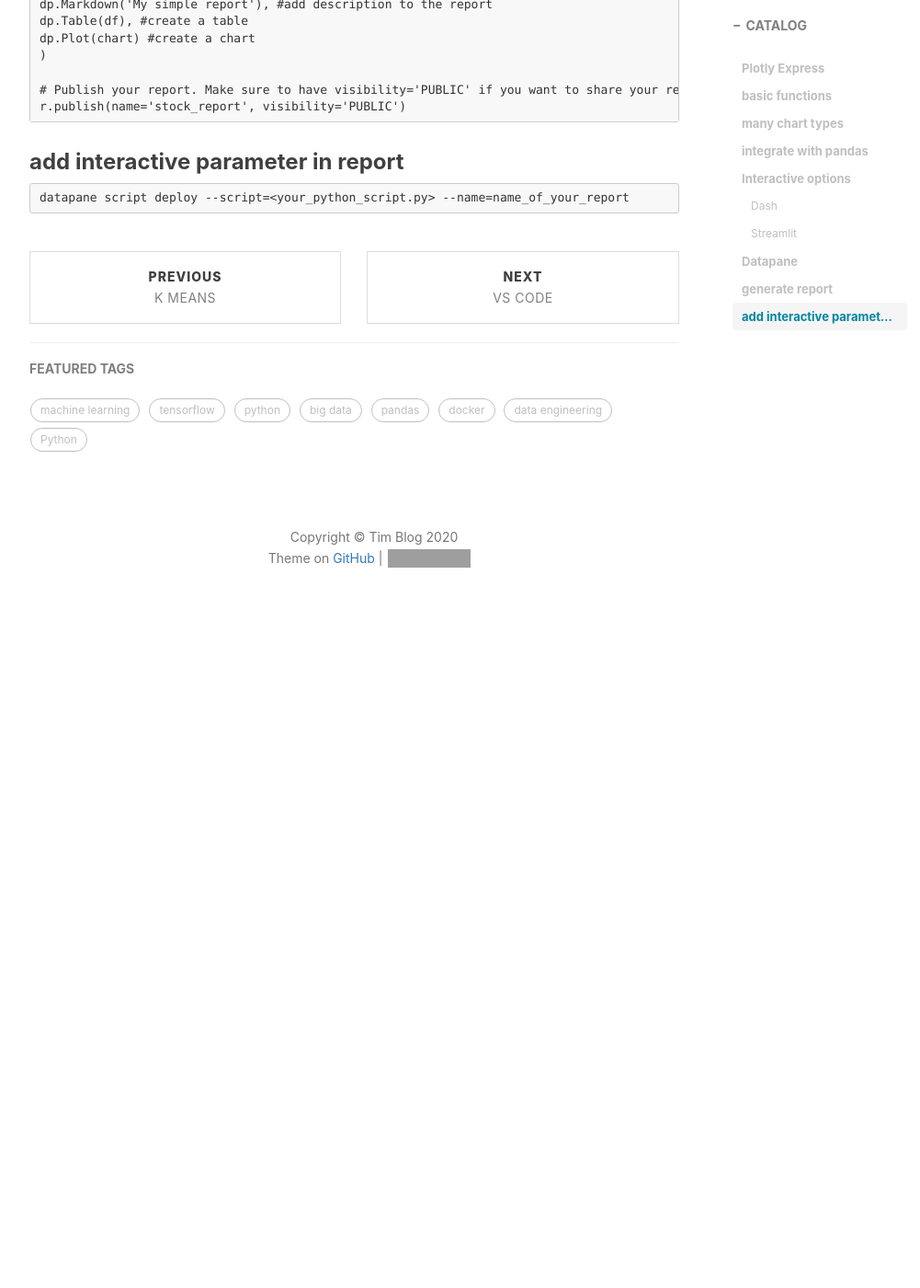
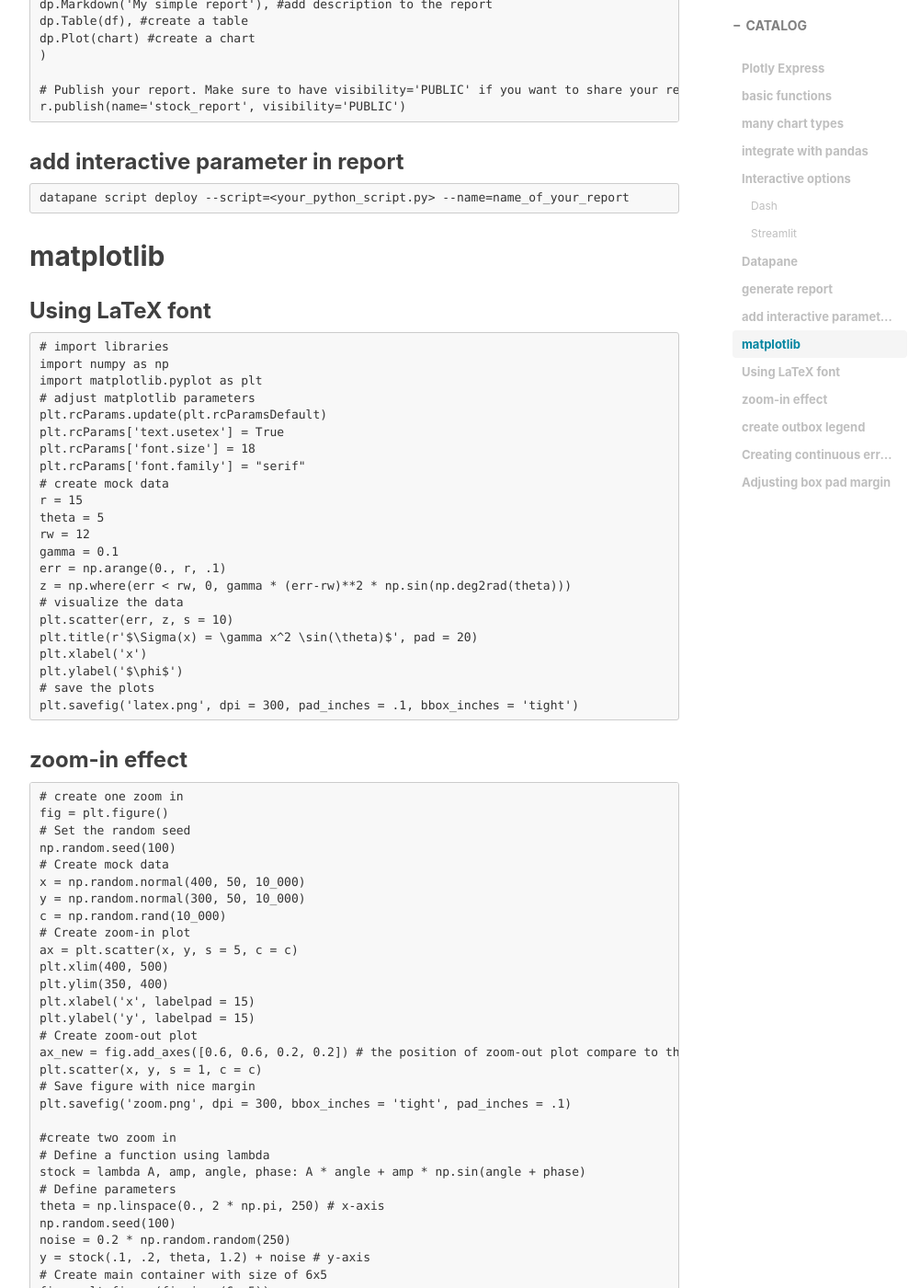
Before and after one commit to neverset123/YWHome, a Jekyll site: the page built from _posts/2020-09-25-Python Visualizaiton.md, in a window 1280 px wide and 1400 px high, scrolled down 2797 px. Shown: the whole window at 92% size, without its empty margins (233-1234 px from the left). Built offline with Jekyll 4.4.1, drawn with Linux system fonts in a browser that asks for light colours; nearby versions of some CDN libraries; comment, search, counter and statistics services are not loaded; before the commit the page ends 3508 px from its top, so only the background shows below that; some of the changed text lies outside the part shown; grey boxes are pictures that could not be loaded.

Commit message:
visualization

```diff
--- a/_posts/2020-09-25-Python Visualizaiton.md
+++ b/_posts/2020-09-25-Python Visualizaiton.md
@@ -122,3 +122,118 @@ To install
 ### add interactive parameter in report
 
     datapane script deploy --script=<your_python_script.py> --name=name_of_your_report
+
+## matplotlib
+
+### Using LaTeX font
+
+    # import libraries
+    import numpy as np
+    import matplotlib.pyplot as plt
+    # adjust matplotlib parameters
+    plt.rcParams.update(plt.rcParamsDefault)
+    plt.rcParams['text.usetex'] = True
+    plt.rcParams['font.size'] = 18
+    plt.rcParams['font.family'] = "serif"
+    # create mock data
+    r = 15
+    theta = 5
+    rw = 12
+    gamma = 0.1
+    err = np.arange(0., r, .1)
+    z = np.where(err < rw, 0, gamma * (err-rw)**2 * np.sin(np.deg2rad(theta)))
+    # visualize the data
+    plt.scatter(err, z, s = 10)
+    plt.title(r'$\Sigma(x) = \gamma x^2 \sin(\theta)$', pad = 20)
+    plt.xlabel('x')
+    plt.ylabel('$\phi$')
+    # save the plots
+    plt.savefig('latex.png', dpi = 300, pad_inches = .1, bbox_inches = 'tight')
+
+### zoom-in effect
+
+    # create one zoom in
+    fig = plt.figure()
+    # Set the random seed
+    np.random.seed(100)
+    # Create mock data
+    x = np.random.normal(400, 50, 10_000)
+    y = np.random.normal(300, 50, 10_000)
+    c = np.random.rand(10_000)
+    # Create zoom-in plot
+    ax = plt.scatter(x, y, s = 5, c = c)
+    plt.xlim(400, 500)
+    plt.ylim(350, 400)
+    plt.xlabel('x', labelpad = 15)
+    plt.ylabel('y', labelpad = 15)
+    # Create zoom-out plot
+    ax_new = fig.add_axes([0.6, 0.6, 0.2, 0.2]) # the position of zoom-out plot compare to the ratio of zoom-in plot
+    plt.scatter(x, y, s = 1, c = c)
+    # Save figure with nice margin
+    plt.savefig('zoom.png', dpi = 300, bbox_inches = 'tight', pad_inches = .1)
+
+    #create two zoom in
+    # Define a function using lambda
+    stock = lambda A, amp, angle, phase: A * angle + amp * np.sin(angle + phase)
+    # Define parameters
+    theta = np.linspace(0., 2 * np.pi, 250) # x-axis
+    np.random.seed(100)
+    noise = 0.2 * np.random.random(250)
+    y = stock(.1, .2, theta, 1.2) + noise # y-axis
+    # Create main container with size of 6x5
+    fig = plt.figure(figsize=(6, 5))
+    plt.subplots_adjust(bottom = 0., left = 0, top = 1., right = 1)
+    # Create first axes, the top-left plot with green plot
+    sub1 = fig.add_subplot(2,2,1) # two rows, two columns, fist cell
+    sub1.plot(theta, y, color = 'green')
+    sub1.set_xlim(1, 2)
+    sub1.set_ylim(0.2, .5)
+    sub1.set_ylabel('y', labelpad = 15)
+    # Create second axes, the top-left plot with orange plot
+    sub2 = fig.add_subplot(2,2,2) # two rows, two columns, second cell
+    sub2.plot(theta, y, color = 'orange')
+    sub2.set_xlim(5, 6)
+    sub2.set_ylim(.4, 1)
+    # Create third axes, a combination of third and fourth cell
+    sub3 = fig.add_subplot(2,2,(3,4)) # two rows, two colums, combined third and fourth cell
+    sub3.plot(theta, y, color = 'darkorchid', alpha = .7)
+    sub3.set_xlim(0, 6.5)
+    sub3.set_ylim(0, 1)
+    sub3.set_xlabel(r'$\theta$ (rad)', labelpad = 15)
+    sub3.set_ylabel('y', labelpad = 15)
+    # Create blocked area in third axes
+    sub3.fill_between((1,2), 0, 1, facecolor='green', alpha=0.2) # blocked area for first axes
+    sub3.fill_between((5,6), 0, 1, facecolor='orange', alpha=0.2) # blocked area for second axes
+    # Create left side of Connection patch for first axes
+    con1 = ConnectionPatch(xyA=(1, .2), coordsA=sub1.transData,
+                        xyB=(1, .3), coordsB=sub3.transData, color = 'green')
+    # Add left side to the figure
+    fig.add_artist(con1)
+    # Create right side of Connection patch for first axes
+    con2 = ConnectionPatch(xyA=(2, .2), coordsA=sub1.transData,
+                        xyB=(2, .3), coordsB=sub3.transData, color = 'green')
+    # Add right side to the figure
+    fig.add_artist(con2)
+    # Create left side of Connection patch for second axes
+    con3 = ConnectionPatch(xyA=(5, .4), coordsA=sub2.transData,
+                        xyB=(5, .5), coordsB=sub3.transData, color = 'orange')
+    # Add left side to the figure
+    fig.add_artist(con3)
+    # Create right side of Connection patch for second axes
+    con4 = ConnectionPatch(xyA=(6, .4), coordsA=sub2.transData,
+                        xyB=(6, .9), coordsB=sub3.transData, color = 'orange')
+    # Add right side to the figure
+    fig.add_artist(con4)
+    # Save figure with nice margin
+    plt.savefig('zoom_effect_2.png', dpi = 300, bbox_inches = 'tight', pad_inches = .1)
+
+### create outbox legend
+
+    plt.legend(bbox_to_anchor=(1.05, 1.04)) # position of the legend
+
+### Creating continuous error plots
+
+    plt.fill_between(x, upper_limit, lower_limit)
+
+### Adjusting box pad margin
+using plt.savefig() followed by a complex argument: bbox_inches and pad_inches
```
Also changed, not shown: _posts/2020-10-16-Tensorflow Dataset.md (added, +71 -0 lines).
